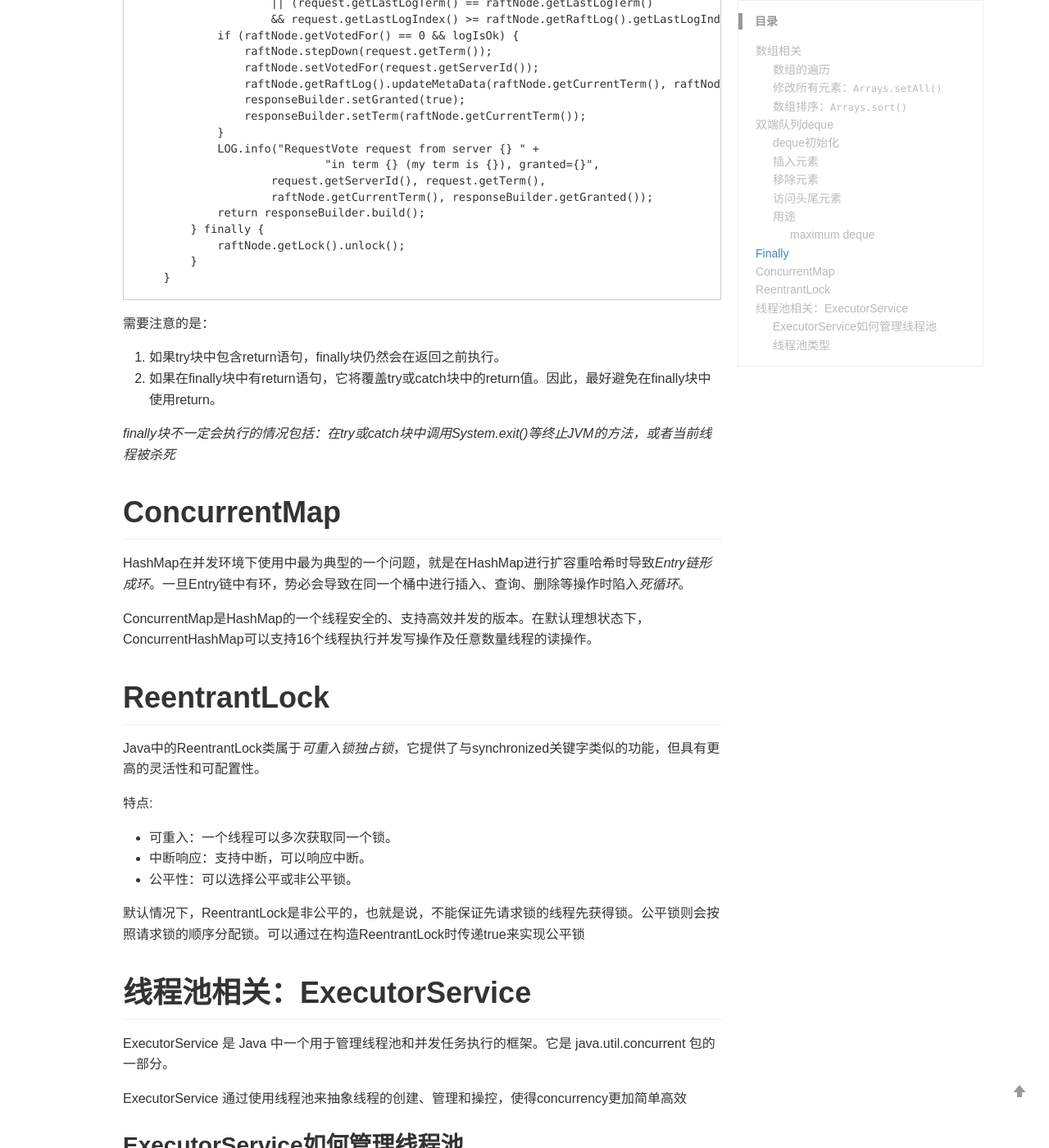
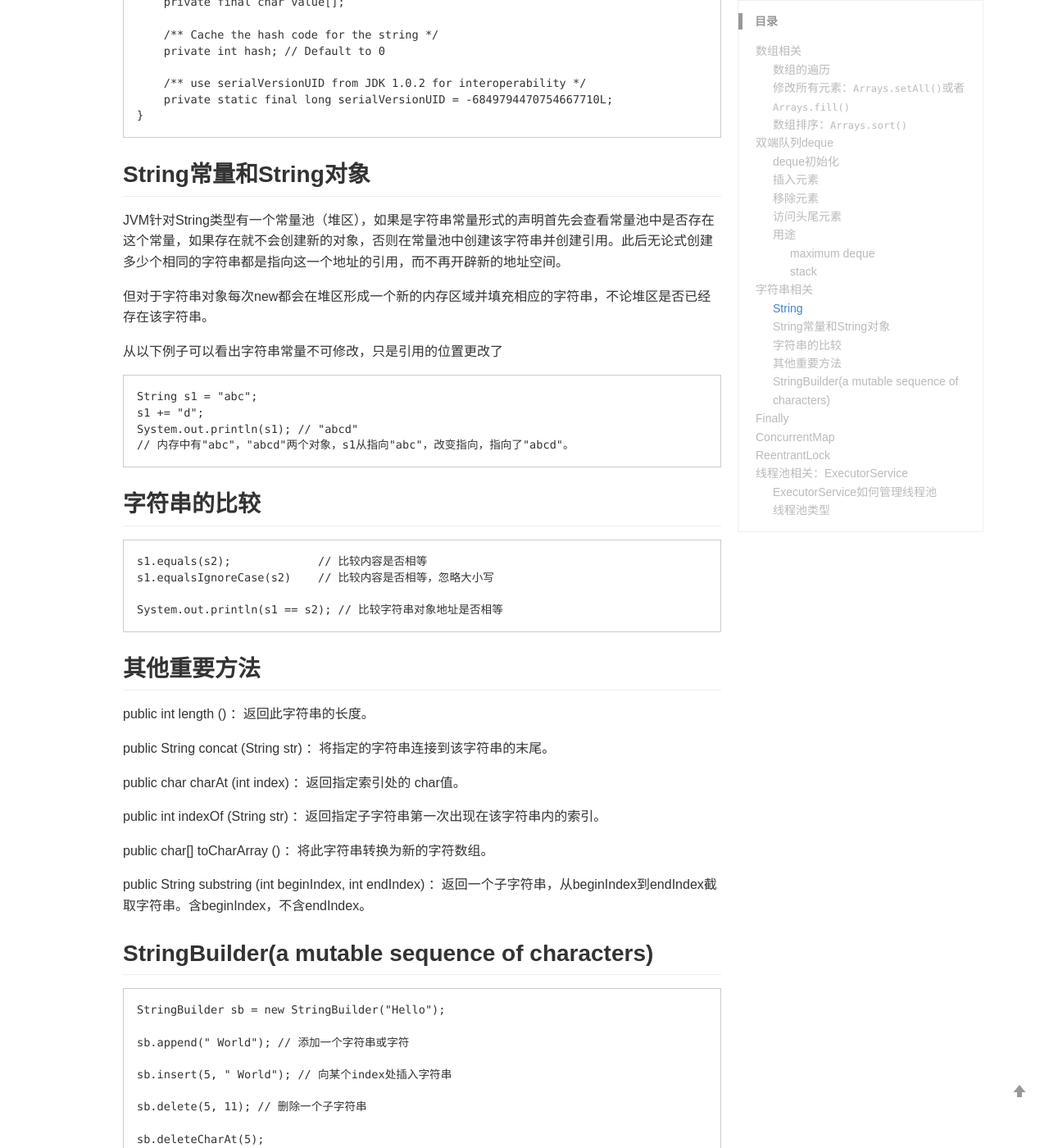
Before and after one commit to SamFrancisco30/SamFrancisco.github.io, a Jekyll site: the page built from _posts/2024-09-02-java-notebook.md, in a window 1280 px wide and 1400 px high, scrolled down 3061 px. Shown: the whole window at 82% size. Built offline with Jekyll 4.4.1, drawn with Linux system fonts in a browser that asks for light colours; comment, search, counter and statistics services are not loaded; a style sheet for code colours, icons or effects is not loaded; some of the changed text lies outside the part shown.

Commit message:
update posts

````diff
--- a/_posts/2024-09-02-java-notebook.md
+++ b/_posts/2024-09-02-java-notebook.md
@@ -19,12 +19,15 @@ int[] arr = {1, 2, 3, 4, 5};
         }
 ```
 
-## 修改所有元素：`Arrays.setAll()`
+## 修改所有元素：`Arrays.setAll()`或者 `Arrays.fill()`
 ```
 int[] arr = {1, 2, 3, 4, 5};
 
 // Modify array elements using Arrays.setAll
 Arrays.setAll(arr, i -> arr[i] * 2);
+
+// Or fill it with a constant value
+Arrays.fill(arr, -1);
 ```
 
 ## 数组排序：`Arrays.sort()`
@@ -71,6 +74,8 @@ deque.peekLast();
 ## 用途
 在一些题目中，我们需要记录一个滑动窗口里的数值的最大/最小值，此时可以利用deque构造一个单调队列
 
+例如，如果想记录最大值，就构造一个单调递减队列，使得队头的元素最大
+
 ### maximum deque
 1. 添加元素前，**从队尾**不断移除比新元素小的元素
 2. 添加新元素**到队尾**
@@ -88,6 +93,78 @@ int maxValue = deque.peekFirst();
 ```
 
 *注意：当移动窗口的左边界时，需要检查队头的元素是否已经不在窗口内，并在必要时从队头移除。*
+
+### stack
+也可以将Deque用作栈，使用传统的push/pop/peek方法
+
+# 字符串相关
+Java中字符串相关类型有3种：String，StringBuilder和StringBuffer。其中，String不可变，其余两种是可变字符串，但是StringBuilder线程不安全
+## String
+String类存储字符串的方式是通过char型数组存储：
+```
+public final class String
+    implements java.io.Serializable, Comparable<String>, CharSequence {
+    /** The value is used for character storage. */
+    private final char value[];
+
+    /** Cache the hash code for the string */
+    private int hash; // Default to 0
+
+    /** use serialVersionUID from JDK 1.0.2 for interoperability */
+    private static final long serialVersionUID = -6849794470754667710L;
+}
+```
+## String常量和String对象
+JVM针对String类型有一个常量池（堆区），如果是字符串常量形式的声明首先会查看常量池中是否存在这个常量，如果存在就不会创建新的对象，否则在常量池中创建该字符串并创建引用。此后无论式创建多少个相同的字符串都是指向这一个地址的引用，而不再开辟新的地址空间。
+
+但对于字符串对象每次new都会在堆区形成一个新的内存区域并填充相应的字符串，不论堆区是否已经存在该字符串。
+
+从以下例子可以看出字符串常量不可修改，只是引用的位置更改了
+```
+String s1 = "abc";
+s1 += "d";
+System.out.println(s1); // "abcd"
+// 内存中有"abc"，"abcd"两个对象，s1从指向"abc"，改变指向，指向了"abcd"。
+```
+
+## 字符串的比较
+```
+s1.equals(s2);             // 比较内容是否相等
+s1.equalsIgnoreCase(s2)    // 比较内容是否相等，忽略大小写
+
+System.out.println(s1 == s2); // 比较字符串对象地址是否相等
+```
+
+## 其他重要方法
+public int length () ：返回此字符串的长度。
+
+public String concat (String str) ：将指定的字符串连接到该字符串的末尾。
+
+public char charAt (int index) ：返回指定索引处的 char值。
+
+public int indexOf (String str) ：返回指定子字符串第一次出现在该字符串内的索引。
+
+public char[] toCharArray () ：将此字符串转换为新的字符数组。
+
+public String substring (int beginIndex, int endIndex) ：返回一个子字符串，从beginIndex到endIndex截取字符串。含beginIndex，不含endIndex。
+
+## StringBuilder(a mutable sequence of characters)
+```
+StringBuilder sb = new StringBuilder("Hello");
+
+sb.append(" World"); // 添加一个字符串或字符
+
+sb.insert(5, " World"); // 向某个index处插入字符串
+
+sb.delete(5, 11); // 删除一个子字符串
+
+sb.deleteCharAt(5);
+
+sb.reverse();
+
+String result = sb.toString(); // 转换为String
+```
+
 
 
 # Finally
````
Also changed, not shown: _posts/2024-09-08-leetcode-array.md (+54 -0 lines), images/posts/lc84.png (added).
